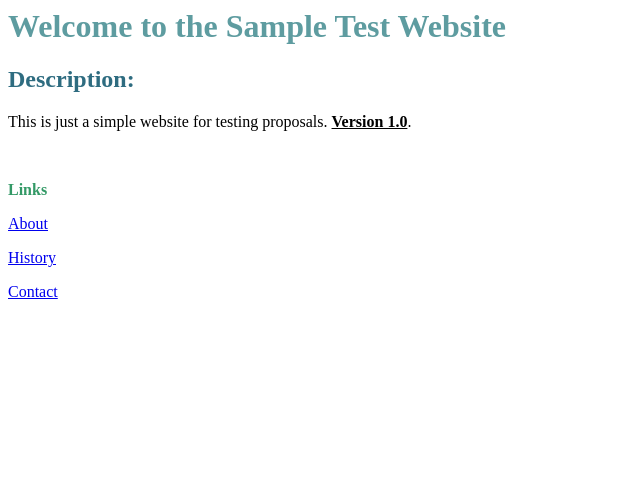
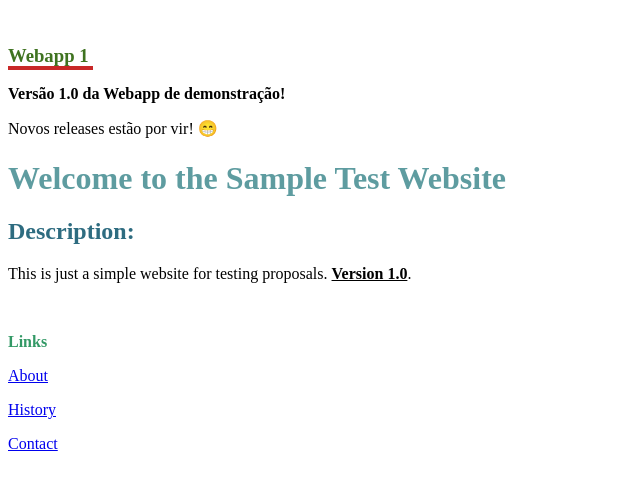
Before and after one commit to brenodegan/sitesample1, a plain HTML site: page index.html in a window 1280 px wide. Shown: the whole page, without its empty margins (0-640 px from the left). Drawn offline with Linux system fonts and the light colour scheme.

Commit message:
Update index.html

```diff
--- a/index.html
+++ b/index.html
@@ -1,5 +1,15 @@
 <HTML>
-<HEAD><TITLE> SAMPLE TESTE WEBSITE - V2</TITLE></HEAD>
+<HEAD><TITLE> Webapp 1 </TITLE></HEAD>
+
+  <p>&nbsp;</p>
+<h3 style="color: #3f7320; text-align: left;"><span style="border-bottom: 4px solid #c82828;">Webapp 1&nbsp;</span>&nbsp;</h3>
+<!-- Este comentário é visível apenas no editor fonte
+-->
+<p><strong>Vers&atilde;o 1.0 da Webapp de demonstra&ccedil;&atilde;o!</strong></p>
+<p>Novos releases est&atilde;o por vir!&nbsp;😁</p>
+<p></p>
+
+
 
 <h1 style="color: #5e9ca0;">Welcome to the Sample Test Website</h1>
 <h2 style="color: #2e6c80;">Description:</h2>
```
